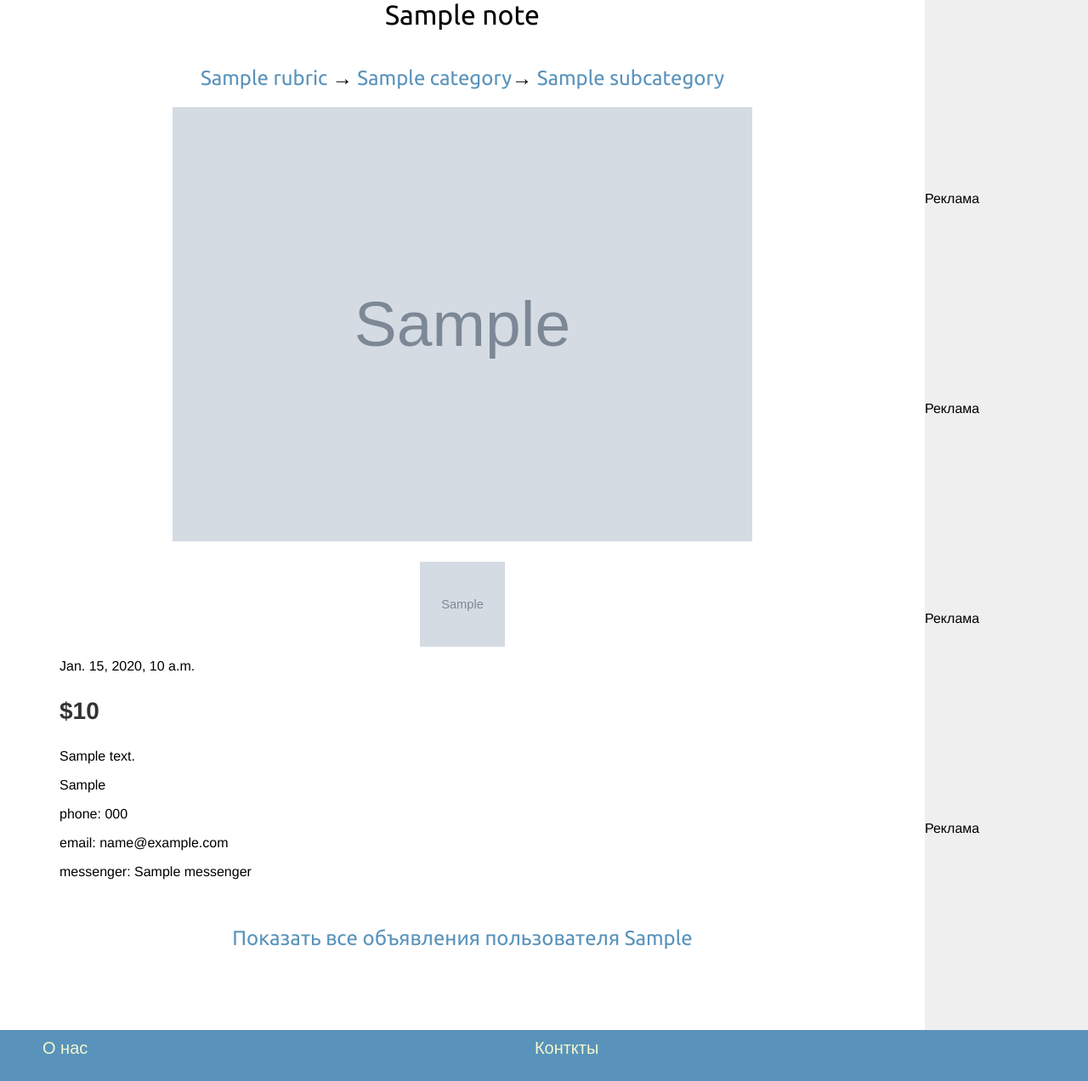
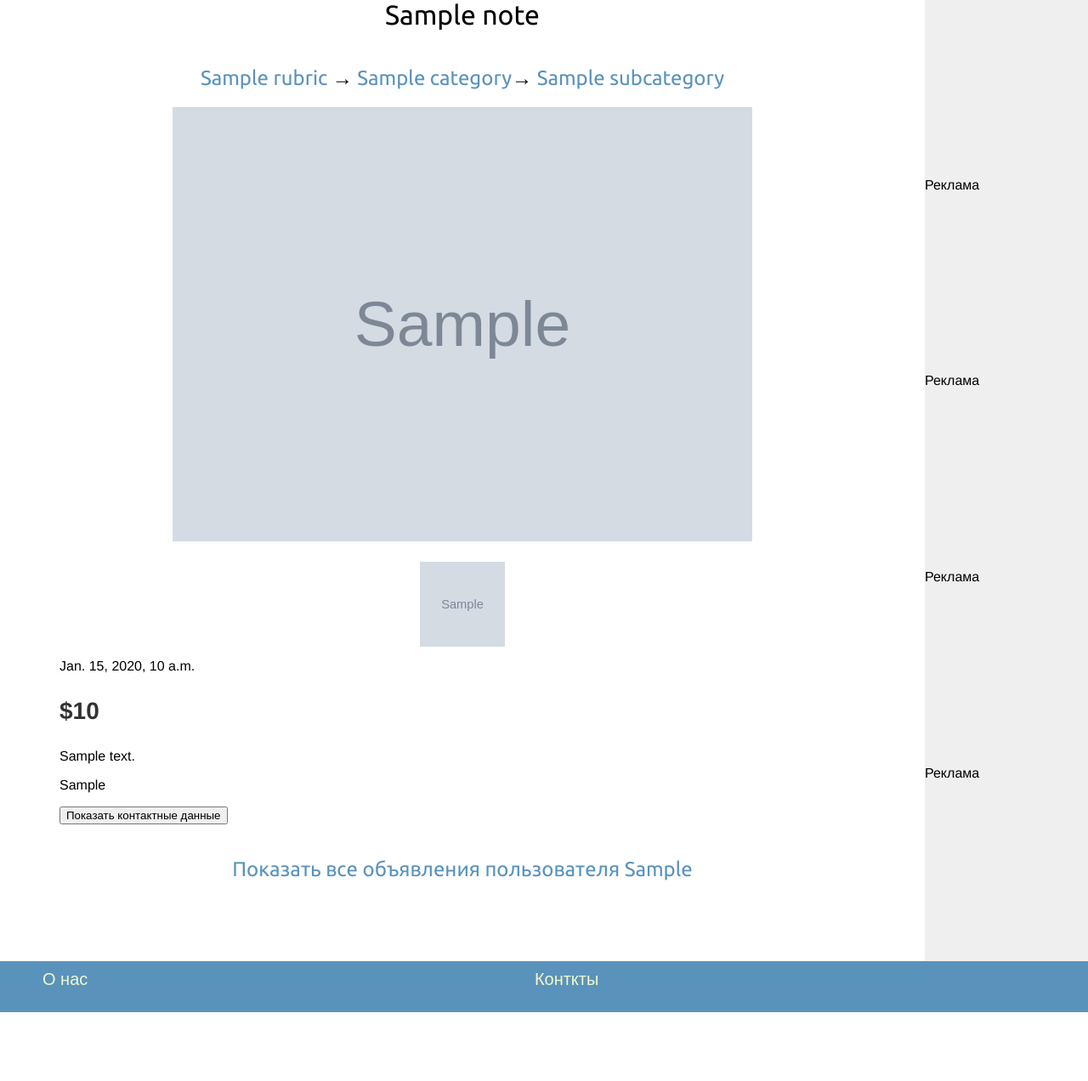
Before and after one commit to python3django/online_classifieds, a Django app: template classifieds/templates/classifieds/note/detail.html in a window 1280 px wide. Shown: the part 152-1424 px from the top of the page at 85% size. After the commit the page ends 1343 px from the top, so only its background shows below. Run offline with Django 3.2, Linux system fonts and the light colour scheme; the template is opened without the code that fills it: most values are stand-ins (such as "Sample title", 1, 10 or a date in 2020); grey boxes marked "Sample" are stand-in pictures.

Commit message:
Added javaScript function to display hidden user contact details.

```diff
--- a/classifieds/templates/classifieds/note/detail.html
+++ b/classifieds/templates/classifieds/note/detail.html
@@ -37,9 +37,8 @@
         <p class="price">${{ note.price }}</p>
         {{ note.description|linebreaks }}
         <p>{{ note.user.first_name }}</p>
-        <p>phone: {{ note.phone }}</p>
-        <p>email: {{ note.email }}</p>
-        <p>messenger: {{ note.messenger }}</p>
+        <input id="button-user-contact-details" type="button" value="Показать контактные данные"/>
+        <div id="display-user-contact-details"></div>
     </div>
 
   <div>
@@ -54,6 +53,7 @@
 
 <script>
 
+    /* функция для работы с картинками */
     let large = document.getElementById('largeImg');
     var thumbs = document.getElementById('thumbs');
 
@@ -78,5 +78,21 @@
       img.src = url;
     }
 
+
+    /* прячем контактные данные пользователя в javaScript,
+    чтобы защитить их от программ собирающих данные на страницах */
+    var phone = "{{ note.phone }}";
+    var email = "{{ note.email }}";
+    var messenger = "{{ note.messenger }}";
+
+    document.getElementById("button-user-contact-details").onclick = function() {
+
+        var contact = "";
+        if( phone ) { contact = "<p>phone: " + phone + "</p>" };
+        if( email ) { contact += "<p>email: " + email + "</p>" };
+        if( messenger ) { contact += "<p>messenger: " + messenger + "</p>" };
+
+        document.getElementById("display-user-contact-details").innerHTML = contact;
+    }
   </script>
 {% endblock %}
```
Also changed, not shown: README.md, media/note/2019/07/19/full_vodka-absolyut-absolut-40-0-7l-1-real-photo.jpg (added).
